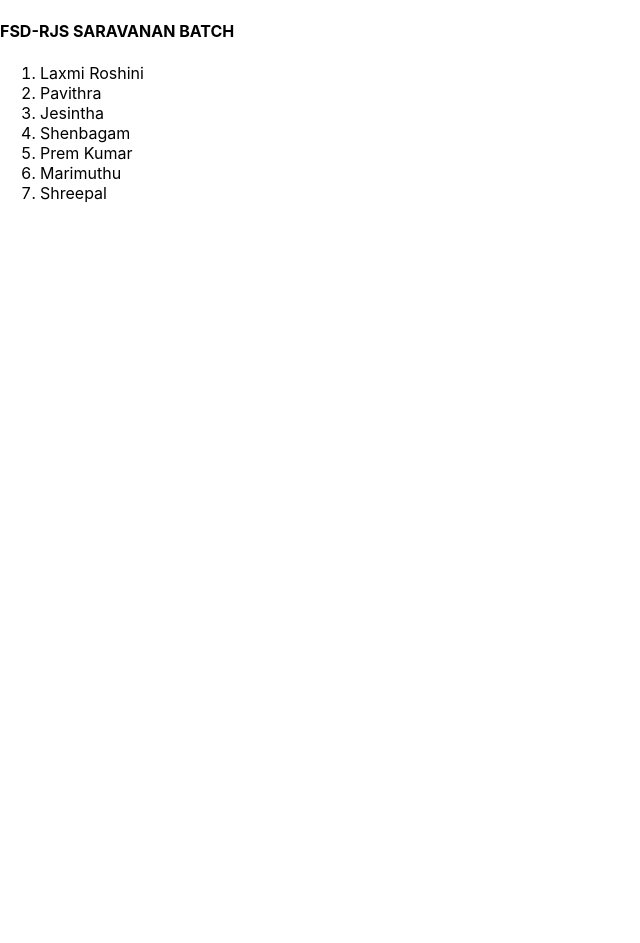
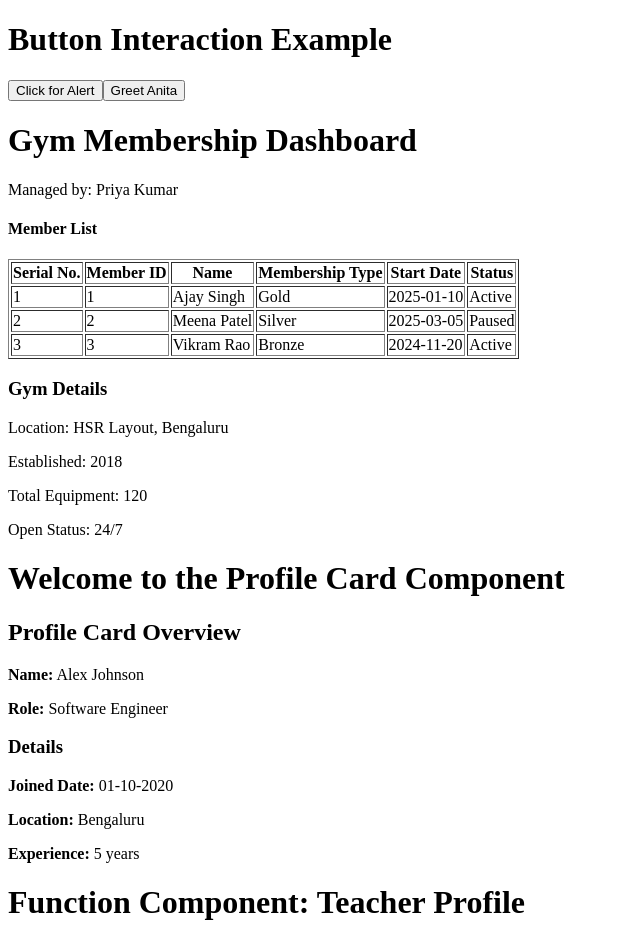
Before and after one commit to Raveenaa96/25188-team-Aug2025-mor-9, a React (Create React App) app: page / in a window 1280 px wide. Shown: the top 943 px of the page, without its empty margins (0-640 px from the left). Before the commit the page ends 800 px from the top, so only its background shows below. Built offline with nearby package versions, Linux system fonts and the light colour scheme.

Commit message:
Day 2 Amrutha tasks

```diff
--- a/src/index.js
+++ b/src/index.js
@@ -1,26 +1,28 @@
 import React from 'react';
 import ReactDOM from 'react-dom/client';
-import './index.css';
-import App from './App';
-import reportWebVitals from './reportWebVitals';
+import FunctionComponentStateManagement from './React-State/FC/FunctionComponentStateMangement';
+import EmployeeManagement from './React-State/CC/EmployeeManagement';
+import ClasscomponentStateManagement from './React-State/CC/ClasscomponentStateManagement';
+import ButtonOnClick from './React-events/ButtonOnClick';
+import ExampleofFunctionComp from './React-Components/FunctionalComponents/ExampleofFunctionComp';
+import Exampleclasscomp from './React-Components/ClassComponents/Exampleclasscomp';
+import ConstrustorImplementation from './React-Components/ClassComponents/ConstrustorImplemnetation';
+
+
 
 const root = ReactDOM.createRoot(document.getElementById('root'));
 root.render(
   <React.StrictMode>
-    <h4>FSD-RJS SARAVANAN BATCH</h4>
-    <ol>
-      <li>Laxmi Roshini</li>
-      <li>Pavithra</li>
-      <li>Jesintha</li>
-      <li>Shenbagam</li>
-      <li>Prem Kumar</li>
-      <li>Marimuthu</li>
-      <li>Shreepal</li>
-    </ol>
+    <ButtonOnClick/>
+    <ClasscomponentStateManagement/>
+    <Exampleclasscomp/>
+    <ConstrustorImplementation/>
+    <FunctionComponentStateManagement/>
+    <ExampleofFunctionComp/>
+    <EmployeeManagement/>
   </React.StrictMode>
 );
 
 // If you want to start measuring performance in your app, pass a function
 // to log results (for example: reportWebVitals(console.log))
 // or send to an analytics endpoint. Learn more: https://bit.ly/CRA-vitals
-reportWebVitals();
```
Also changed, not shown: 1 other file (tests, documents, lock files or other folders).
